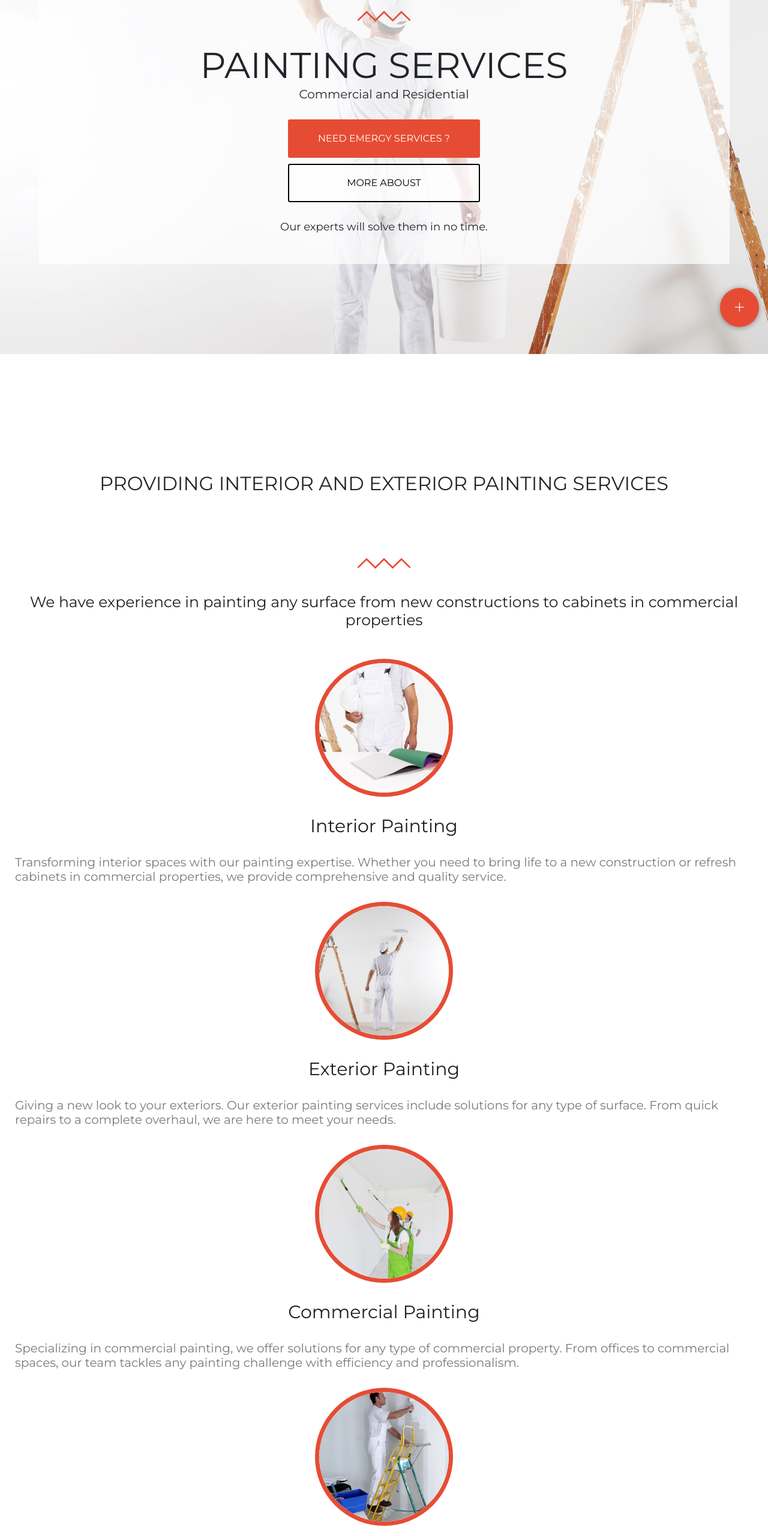
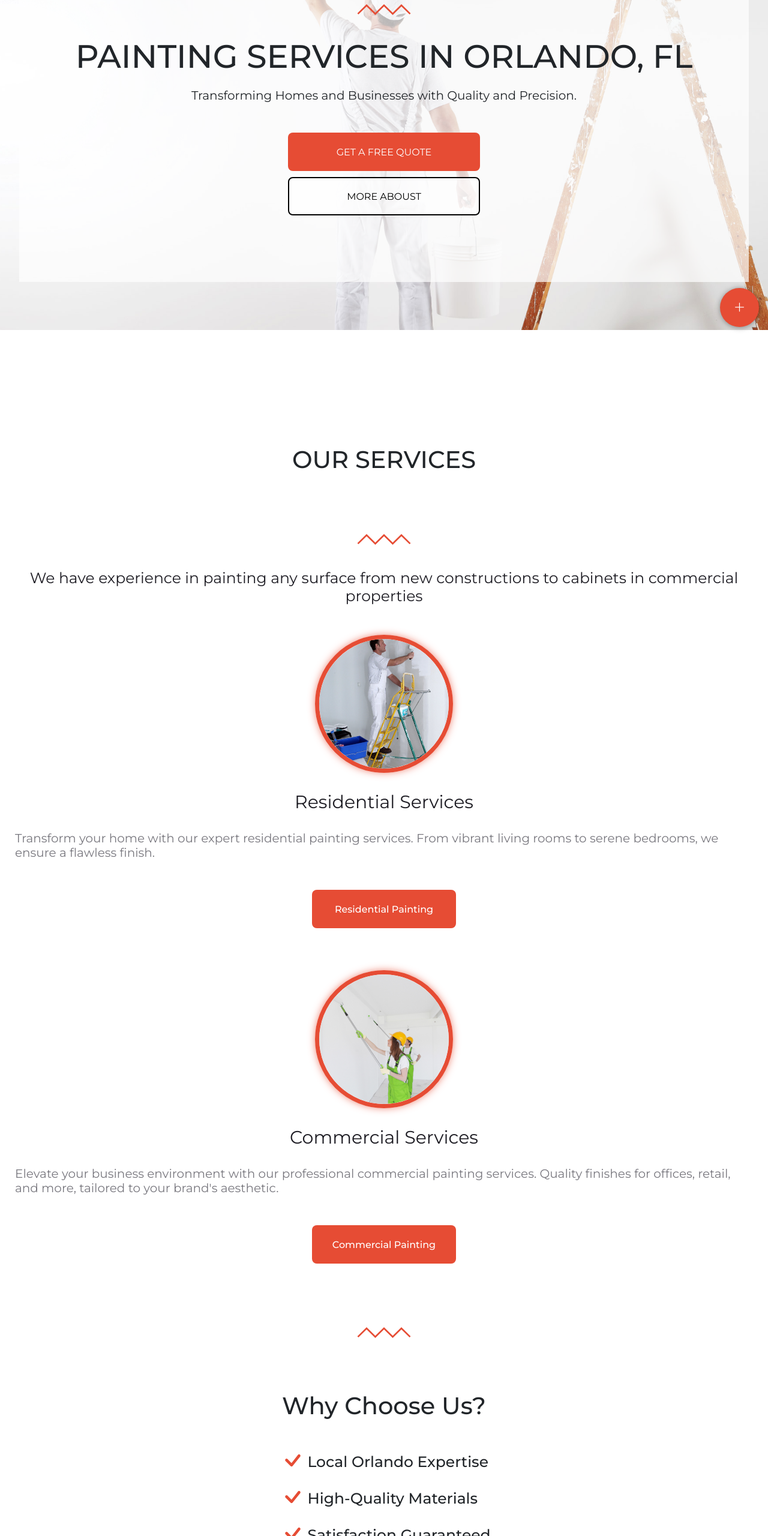
Before and after one commit to JotaJotaM1/adrian_page, a plain HTML site: page index.html in a window 1280 px wide. Shown: the part 240-2800 px from the top of the page at 60% size. Drawn offline with nearby package versions, Linux system fonts and the light colour scheme.

Commit message:
A new 'Why Choose Us' section is added, and colors and design are adjusted in a general manner

```diff
--- a/css/index.css
+++ b/css/index.css
@@ -7,7 +7,7 @@
 }
 
 :root {
-    --greeGeneral: #E64C34;
+    --orangeGeneral: #E64C34;
     --whiteGeneral: #ffff;
     --blackGeneral: black;
     --blackText: #1e1d24;
@@ -21,7 +21,8 @@ body {
 main,
 .sectionSlider,
 .containSlider,
-.containButtonSlider {
+.containButtonSlider,
+.containWhyChoose {
     display: flex;
     flex-direction: column;
     justify-content: center;
@@ -30,7 +31,7 @@ main,
 
 .sectionSlider {
     margin-top: 30px;
-    height: 100vh;
+    height: 95vh;
     width: 100%;
     position: relative;
     background: url(../img/home-painter-slider-1.jpg) no-repeat center/cover;
@@ -43,8 +44,8 @@ main,
 .containSlider {
     text-align: center;
     position: relative;
-    height: 500px;
-    width: 90%;
+    height: 600px;
+    width: 95%;
     background-color: rgba(255, 255, 255, 0.7);
 }
 
@@ -53,12 +54,12 @@ main,
 }
 
 .titleH1Slider {
-    font-weight: 400;
-    font-size: 60px;
+    font-weight: 500;
+    font-size: 54px;
 }
 
 .titleH2Slider {
-    padding: 0px 20px;
+    padding: 20px 0;
     font-size: 20px;
 }
 
@@ -68,17 +69,32 @@ main,
 
 .buttonOneSlider,
 .buttonOTwoSlider,
-.buttonCallToAction {
+.buttonCallToAction,
+.btn-services {
     height: 4rem;
     width: 20rem;
     border: none;
-    border-radius: 0.2rem;
+    border-radius: 0.5rem;
     cursor: pointer;
 }
 
-.buttonOneSlider {
+.buttonOneSlider,
+.btn-services {
     color: var(--whiteGeneral);
-    background-color: var(--greeGeneral);
+    background-color: var(--orangeGeneral);
+}
+
+.btn-services {
+    height: 4rem;
+    width: 15rem;
+    margin-bottom: 70px;
+    font-weight: 500;
+}
+
+.btn-services:hover {
+    background-color: var(--whiteGeneral);
+    color: var(--orangeGeneral);
+    border: 4px solid var(--orangeGeneral);
 }
 
 .buttonOTwoSlider {
@@ -86,14 +102,10 @@ main,
     border: 2px solid var(--blackGeneral);
     color: var(--blackGeneral);
 }
+
 .buttonOTwoSlider:hover {
     background-color: black;
     color: white;
-}
-
-.textButtonsSlider {
-    padding-top: 20px;
-    font-size: 18px;
 }
 
 .containGeneralCard,
@@ -115,14 +127,16 @@ main,
     height: 200px;
     width: 200px;
     border-radius: 100%;
-    border: 7px solid var(--greeGeneral);
+    border: 7px solid var(--orangeGeneral);
 }
 
-.titleH2Services {
+.titleH2Services,
+.titleAboutUs {
     padding: 15% 8px 5%;
     text-align: center;
-    font-size: 32px;
+    font-size: 40px;
     line-height: 3rem;
+    font-weight: 500;
 }
 
 .textH2Services {
@@ -140,7 +154,8 @@ main,
     overflow: hidden;
     border-radius: 50%;
     position: relative;
-    border: 7px solid var(--greeGeneral);
+    border: 7px solid var(--orangeGeneral);
+    box-shadow: 0px 0px 15px -3px var(--orangeGeneral);
 }
 
 .imgCardServiceOne::before,
@@ -184,19 +199,46 @@ main,
 
 .textH3Services {
     text-align: left;
-    padding: 0 25px 30px;
+    padding: 0 25px 50px;
     color: var(--grayText);
     font-size: 20px;
 }
 
+.sectionAboutUs {
+    margin: 40px 0;
+}
+
+.ulWhyChoose {
+    display: flex;
+    flex-direction: column;
+    justify-content: center;
+    margin: 20px 0 40px;
+}
+
+.listWhyChoose {
+    display: flex;
+    flex-direction: row;
+    align-items: center;
+    font-size: 25px;
+    font-weight: 500;
+}
+
+.checkWhyChoose {
+    font-size: 50px;
+    color: var(--orangeGeneral);
+}
+
 .sectionCallToAction {
-    background-color: var(--greeGeneral);
+    background-color: var(--orangeGeneral);
     width: 100%;
 }
 
-.containCallToAction {
+.sectionCallToAction {
+    height: 70vh;
     text-align: left;
     padding: 40px 50px;
+    background: url(../img/pintando-pared.jpg) no-repeat bottom right/contain;
+    background-color: var(--orangeGeneral);
 }
 
 .textOneCall,
@@ -205,6 +247,8 @@ main,
     font-size: 27px;
     line-height: 1.3em;
     color: var(--whiteGeneral);
+    text-shadow: 2px 2px 3px rgba(0, 0, 0, 1);
+
 }
 
 .buttonCallToAction {
@@ -213,10 +257,12 @@ main,
     border: none;
     border-radius: 0.2rem;
     cursor: pointer;
+    margin: 30px 0 40px;
+    color: var(--whiteGeneral);
+    background-color: var(--blackText);
 }
 
-.buttonCallToAction {
-    margin: 30px 0 40px;
+.buttonCallToAction:hover {
     color: var(--blackText);
     background-color: var(--whiteGeneral);
 }
@@ -226,24 +272,34 @@ main,
 }
 
 .titleAboutUs {
-    padding-top: 40px;
+    padding: 0 0 0;
+    text-align: center;
     line-height: 1.344em;
     font-size: 40px;
 }
 
+.cardAboutUs .rowSlider {
+    display: flex;
+    justify-content: center;
+    align-items: center;
+    margin: auto;
+}
+
 .rowZigzagAboutUs {
-    padding: 10px 0 30px;
+    width: 90px;
 }
 
 .textAboutUs {
+    color: var(--blackText);
+    text-align: center;
     line-height: 1.344em;
     font-size: 25px;
-    padding-bottom: 40px;
+    padding-bottom: 60px;
 }
 
 .checkAboutUs {
     font-size: 80px;
-    color: var(--greeGeneral);
+    color: var(--orangeGeneral);
 }
 
 .titleH4AboutUs {
--- a/css/services.css
+++ b/css/services.css
@@ -30,7 +30,7 @@ main {
 .sectionOneSer {
     padding: 15px;
     color: var(--whiteGeneral);
-    background: url(../img/brocha_pintura.png) right bottom / contain no-repeat var(--greeGeneral);
+    background: url(../img/vista-superior-lata-pintura.jpg) right bottom / cover no-repeat;
 }
 
 .titleH1Ser {
--- a/index.html
+++ b/index.html
@@ -48,72 +48,65 @@
             <div class="containSlider">
                 <img class="rowSlider" src="./img/zigzag-green.svg" alt="row">
                 <div class="containTittlesSlider">
-                    <h1 class="titleH1Slider">PAINTING SERVICES</h1>
-                    <h2 class="titleH2Slider">Commercial and Residential</h2>
+                    <h1 class="titleH1Slider">PAINTING SERVICES IN ORLANDO, FL</h1>
+                    <h2 class="titleH2Slider">Transforming Homes and Businesses with Quality and Precision.</h2>
                 </div>
                 <div class="containButtonSlider">
-                    <button class="buttonOneSlider">NEED EMERGY SERVICES ?</button>
+                    <button class="buttonOneSlider">GET A FREE QUOTE</button>
                     <button class="buttonOTwoSlider">MORE ABOUST</button>
-                    <p class="textButtonsSlider">Our experts will solve them in no time.</p>
                 </div>
             </div>
         </section>
         <section class="sectionServices">
             <div class="containH2Services">
                 <div>
-                    <h2 class="titleH2Services">PROVIDING INTERIOR AND EXTERIOR PAINTING SERVICES</h2>
+                    <h2 class="titleH2Services">OUR SERVICES</h2>
                     <img class="rowSlider" src="./img/zigzag-green.svg" alt="rowZigzagServices">
                     <p class="textH2Services">We have experience in painting any surface from new constructions to
                         cabinets in commercial
                         properties</p>
                 </div>
-                <div class="cardServices">
-                    <div class="imgCardServiceOne"></div>
-                    <h3 class="titleH3Services">Interior Painting</h3>
-                    <p class="textH3Services">Transforming interior spaces with our painting expertise. Whether you need
-                        to bring life to a new construction or refresh cabinets in commercial properties, we provide
-                        comprehensive and quality service.</p>
-                </div>
 
                 <div class="cardServices">
-                    <div class="imgCardServiceTwo"></div>
-                    <h3 class="titleH3Services">Exterior Painting</h3>
-                    <p class="textH3Services">Giving a new look to your exteriors. Our exterior painting services
-                        include solutions for any type of surface. From quick repairs to a complete overhaul, we are
-                        here to meet your needs.</p>
+                    <div class="imgCardServiceFour"></div>
+                    <h3 class="titleH3Services">Residential Services</h3>
+                    <p class="textH3Services">Transform your home with our expert residential painting services. From
+                        vibrant living rooms to serene bedrooms, we ensure a flawless finish.</p>
+                        <button class="btn-services">Residential Painting </button>
                 </div>
 
                 <div class="cardServices">
                     <div class="imgCardServiceThree"></div>
-                    <h3 class="titleH3Services">Commercial Painting</h3>
-                    <p class="textH3Services">Specializing in commercial painting, we offer solutions for any type of
-                        commercial property. From offices to commercial spaces, our team tackles any painting challenge
-                        with efficiency and professionalism.</p>
+                    <h3 class="titleH3Services">Commercial Services</h3>
+                    <p class="textH3Services">Elevate your business environment with our professional commercial
+                        painting services. Quality finishes for offices, retail, and more, tailored to your brand's
+                        aesthetic.</p>
+                        <button class="btn-services">Commercial Painting</button>
                 </div>
 
-                <div class="cardServices">
-                    <div class="imgCardServiceFour"></div>
-                    <h3 class="titleH3Services">Residential Painting</h3>
-                    <p class="textH3Services">Enhancing homes with our residential painting services. Whether it's a
-                        color change on the walls or a complete renovation, we take care of every detail to achieve
-                        stunning results in residential projects.</p>
-                </div>
         </section>
 
+        <section>
+            <div class="containWhyChoose">
+                <img class="rowZigzagAboutUs" src="./img/zigzag-green.svg" alt="rowZigzagAboutUs">
+                <h2 class="titleH2Services">Why Choose Us?</h2>
+                <ul class="ulWhyChoose">
+                    <li class="listWhyChoose"><i class="checkWhyChoose bi-check"></i>Local Orlando Expertise</li>
+                    <li class="listWhyChoose"><i class="checkWhyChoose bi-check"></i>High-Quality Materials</li>
+                    <li class="listWhyChoose"><i class="checkWhyChoose bi-check"></i>Satisfaction Guaranteed</li>
+                </ul>
+                <button class="btn-services">Lear More</button>
 
-        <section class="sectionCallToAction">
-            <div class="containCallToAction">
-                <p class="textOneCall">Get Your Free Estimate Within 24 Hours!</p>
-                <p class="textTwoCall">Professional Painting Services – We Transform Spaces</p>
-                <button class="buttonCallToAction">SCHEDULE A FREE ESTIMATE</button>
             </div>
+
+
         </section>
 
         <section class="sectionAboutUs">
             <div class="containAboutUs">
-                <div>
+                <div class="cardAboutUs">
                     <p class="titleAboutUs">About Us</p>
-                    <img class="rowZigzagAboutUs" src="./img/zigzag-green.webp" alt="rowZigzagAboutUs">
+                    <img class="rowSlider" src="./img/zigzag-green.svg" alt="rowZigzagServices">
                     <p class="textAboutUs">When you seek 100% reliability, our business stands out with undeniable
                         positive results.</p>
                 </div>
@@ -138,6 +131,13 @@
             </div>
         </section>
 
+        <section class="sectionCallToAction">
+            <div class="containCallToAction">
+                <p class="textOneCall">Get Your Free Estimate Within 24 Hours!</p>
+                <p class="textTwoCall">Professional Painting Services - We Transform Spaces</p>
+                <button class="buttonCallToAction">SCHEDULE A FREE ESTIMATE</button>
+            </div>
+        </section>
 
     </main>
     <footer>
@@ -160,7 +160,7 @@
                 </div>
                 <div class="containInfoLocation">
                     <i class="iconFooter bi-geo-alt-fill"></i>
-                    <p class="textLocation">666 Ciudad, Referencia</p>
+                    <p class="textLocation">Orlando, Florida</p>
                 </div>
                 <div class="containInfoPhone">
                     <i class="iconFooter bi-telephone-fill"></i>
```
Also changed, not shown: css/footer.css (+4 -5 lines), services.html (+1 -1 lines), img/doble-verificacion.png (deleted), img/pintando-pared.jpg (added).
